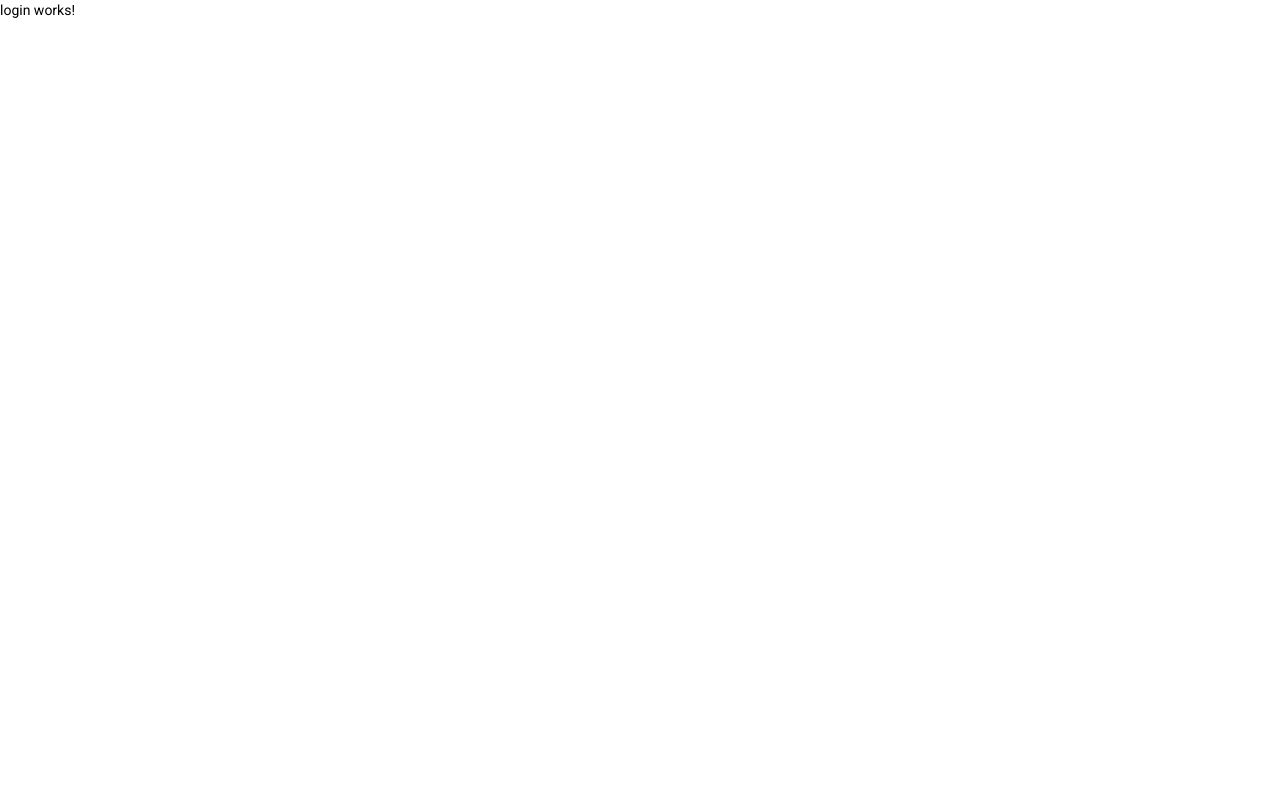
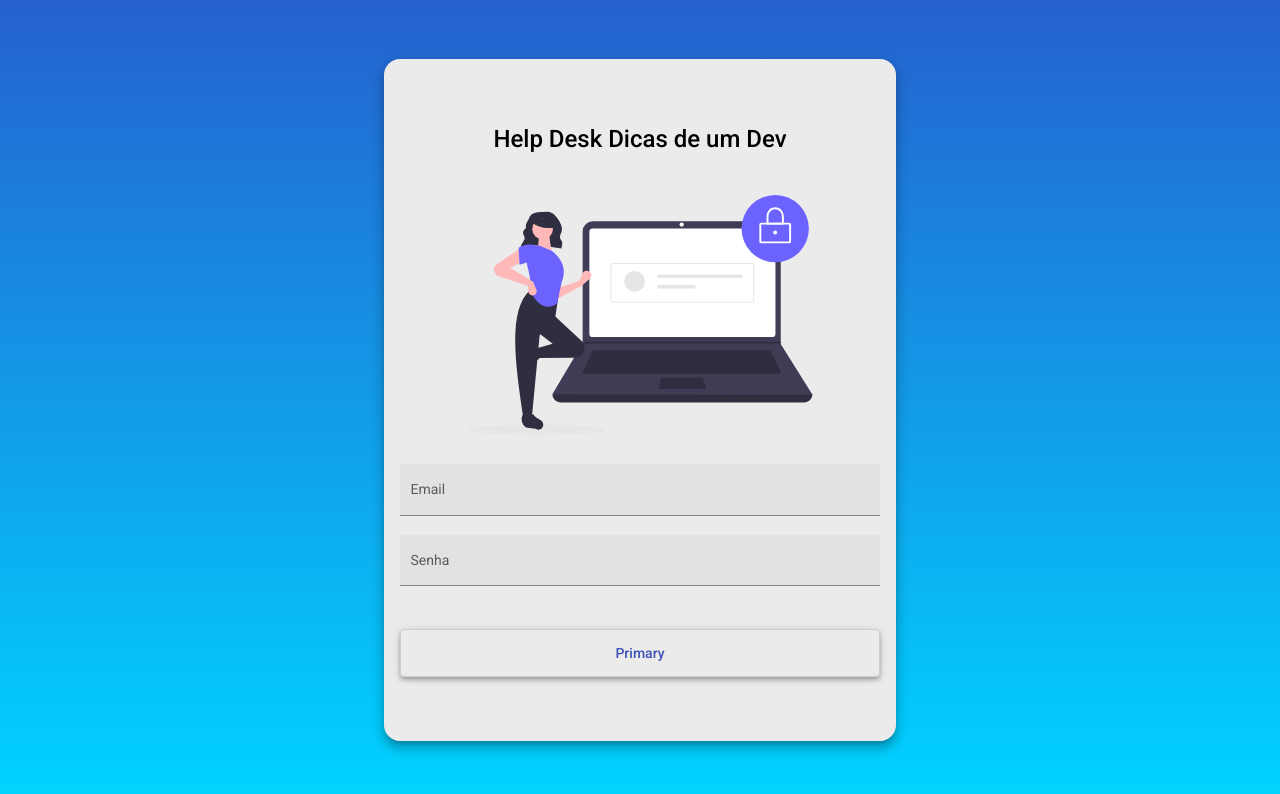
Before and after one commit to aevilesaguiar/helpdesk-front, an Angular app: page /login in a window 1280 px wide. Shown: the top 794 px of the page. Built offline with nearby package versions, Linux system fonts and the light colour scheme.

Commit message:
html e css login

```diff
--- a/src/app/components/login/login.component.css
+++ b/src/app/components/login/login.component.css
@@ -0,0 +1,40 @@
+.container{
+  height: 100%;
+  background: linear-gradient(180deg, rgba(2,0,36,1) 0%, rgba(37,97,207,1) 0%, rgba(0,212,255,1) 100%);
+  display: flex;
+  align-items: center;
+  justify-content: center;
+}
+
+
+.form{
+  width: 30rem;
+  margin: auto;
+  background-color: rgb(235,235,235);
+  padding: 4rem 1rem ;
+  border-radius: 1rem;
+}
+
+h1{
+
+width: 100%;
+text-align: center;
+font-weight: 500;
+
+}
+
+img{
+  height: 15rem;
+  width: 100%;
+  margin:1.5rem auto 1.5rem auto;
+}
+
+/*largura full do input */
+.full-width{
+  width: 100%;
+}
+
+button{
+  margin-top: 1.5rem;
+  height: 3rem;
+}
--- a/src/app/components/login/login.component.html
+++ b/src/app/components/login/login.component.html
@@ -1 +1,20 @@
-<p>login works!</p>
+<div class="container">
+  <form class="form mat-elevation-z8">
+    <h1>Help Desk Dicas de um Dev</h1>
+    <img src="assets/image/login-image.svg" alt="Dicas">
+
+    <mat-form-field class="full-width" appearance="fill">
+      <mat-label>Email</mat-label>
+      <input matInput placeholder="usuario@mail.com">
+    </mat-form-field>
+
+    <mat-form-field class="full-width" appearance="fill">
+      <mat-label>Senha</mat-label>
+      <input type="password" matInput placeholder="senha" >
+    </mat-form-field>
+
+    <button class="full-width mat-elevation-z4" mat-stroked-button color="primary">Primary</button>
+  </form>
+
+
+</div>
--- a/src/app/components/tecnico/tecnico-list/tecnico-list.component.html
+++ b/src/app/components/tecnico/tecnico-list/tecnico-list.component.html
@@ -3,32 +3,26 @@
 <div class="mat-elevation-z8">
   <table mat-table [dataSource]="dataSource">
 
-    <!-- Position Column -->
     <ng-container matColumnDef="position">
       <th mat-header-cell *matHeaderCellDef> Id </th>
       <td mat-cell *matCellDef="let element"> {{element.id}} </td>
     </ng-container>
 
-    <!-- Name Column -->
     <ng-container matColumnDef="name">
       <th mat-header-cell *matHeaderCellDef> Nome </th>
       <td mat-cell *matCellDef="let element"> {{element.nome}} </td>
     </ng-container>
 
-    <!-- Weight Column -->
     <ng-container matColumnDef="weight">
       <th mat-header-cell *matHeaderCellDef> CPF </th>
       <td mat-cell *matCellDef="let element"> {{element.cpf}} </td>
     </ng-container>
 
-        <!-- Symbol Column -->
         <ng-container matColumnDef="symbol">
           <th mat-header-cell *matHeaderCellDef> E-mail </th>
           <td mat-cell *matCellDef="let element"> {{element.email}} </td>
         </ng-container>
 
-
-    <!-- Symbol Column -->
     <ng-container matColumnDef="acoes">
       <th mat-header-cell *matHeaderCellDef> Ações </th>
       <td mat-cell *matCellDef="let element">Ações </td>
```
